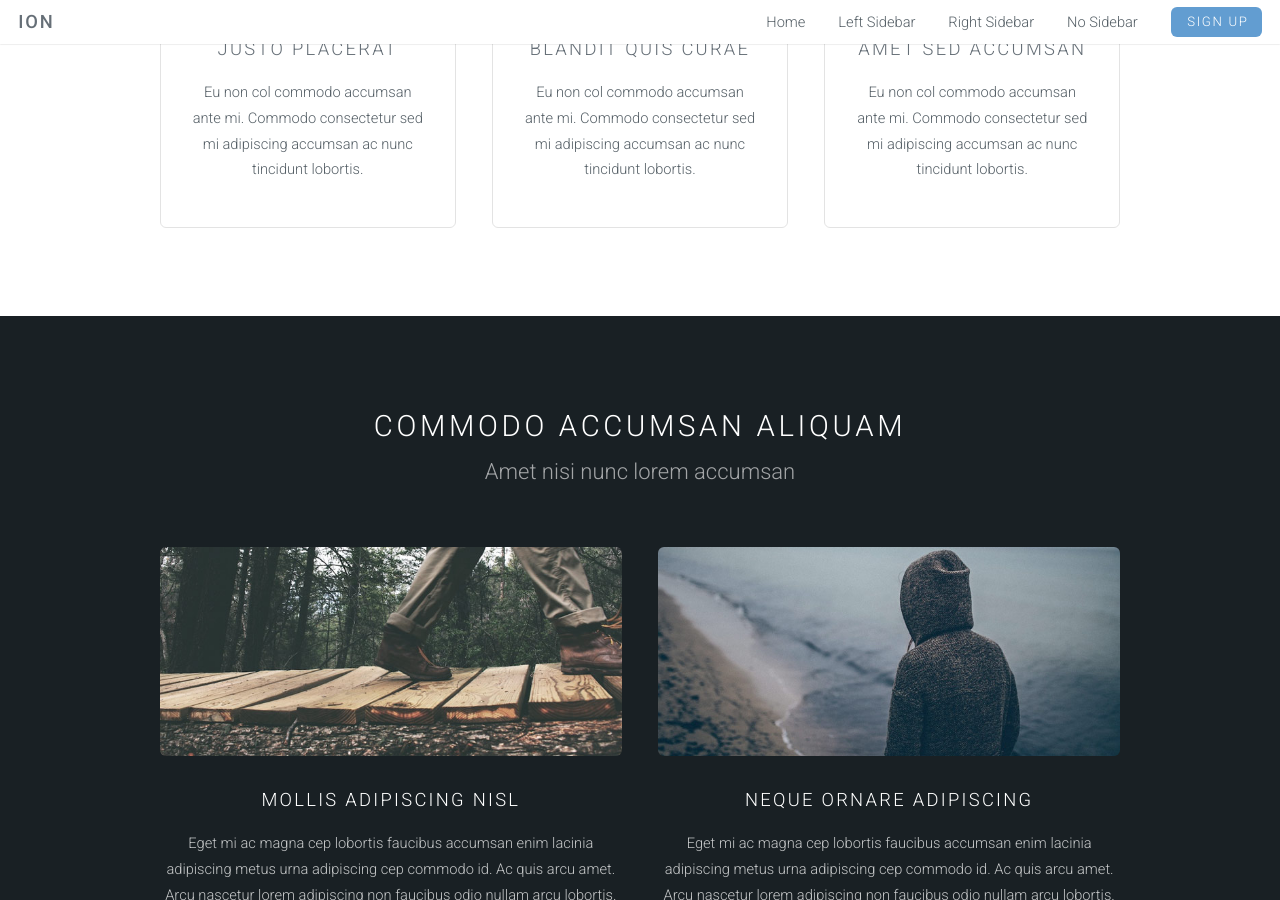
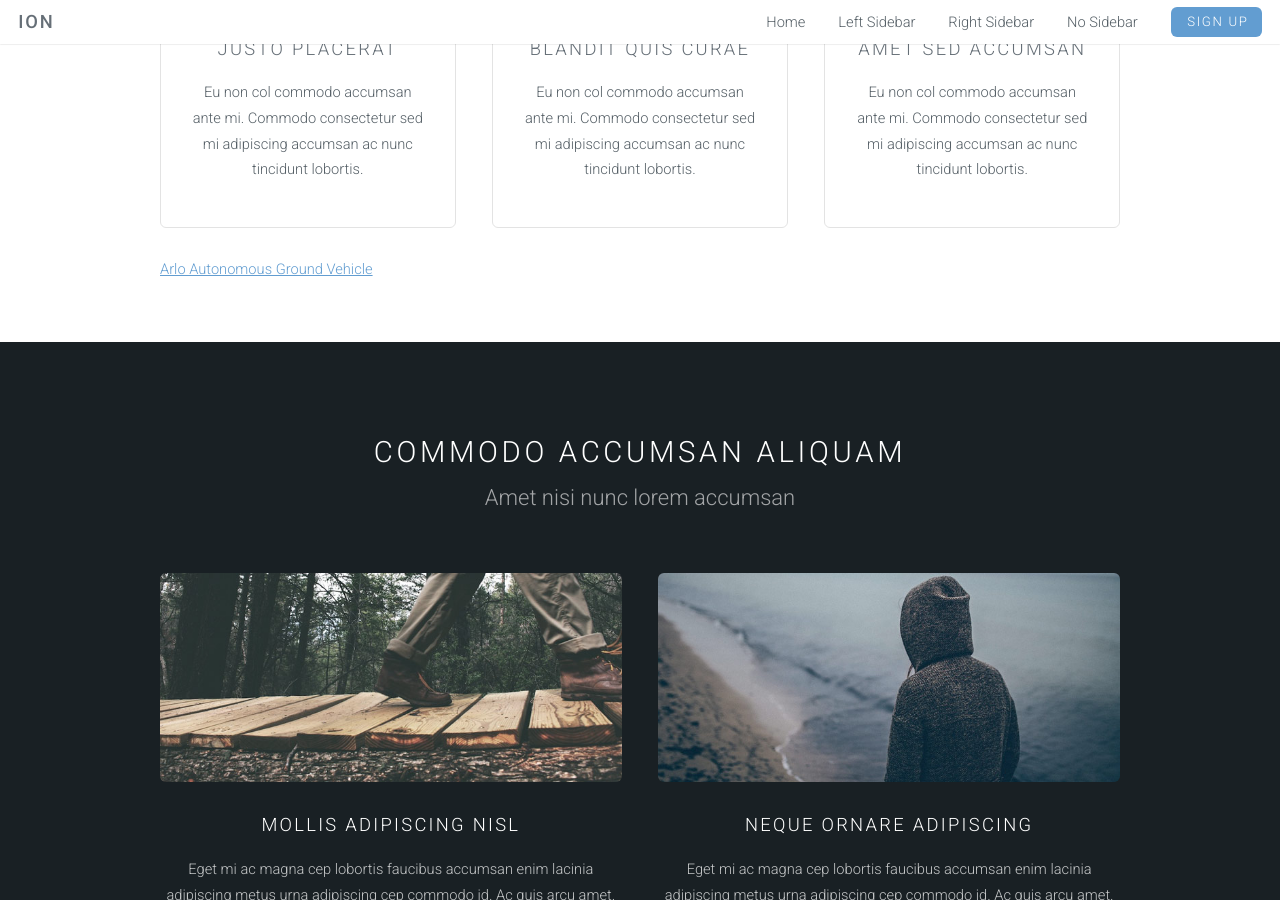
Before and after one commit to smartsystemslab-uf/smartsystemslab-uf.github.io, a Jekyll site: the page index.html, which Jekyll copies as it is, in a window 1280 px wide and 900 px high, scrolled down 816 px. Built offline with Jekyll 4.4.1, drawn with Linux system fonts in a browser that asks for light colours.

Commit message:
Update index.html

```diff
--- a/index.html
+++ b/index.html
@@ -63,6 +63,7 @@
 								<h3>Justo placerat</h3>
 								<p>Eu non col commodo accumsan ante mi. Commodo consectetur sed mi adipiscing accumsan ac nunc tincidunt lobortis.</p>
 							</section>
+							<a href="https://tjlw.github.io/Projects/ArloAGV">Arlo Autonomous Ground Vehicle</a>
 						</div>
 						<div class="4u">
 							<section class="special box">
```
